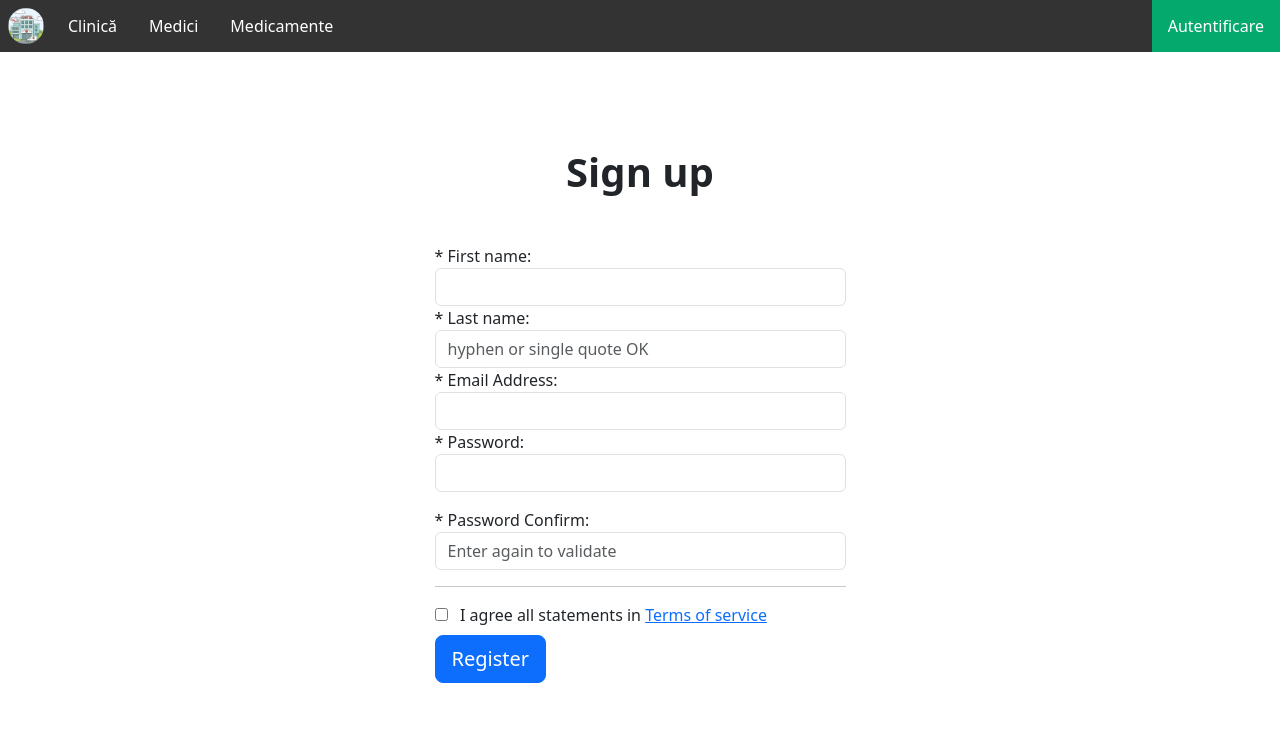
After one commit to deividhere/mase-clinica, a PHP site: page /register in a window 1280 px wide. The commit adds this page. Shown: the top 730 px of the page. Run offline with PHP 8.4, Linux system fonts and the light colour scheme.

Commit message:
added register page (not functional yet), fixed navbar, fixed login

```diff
--- a/www/home.php
+++ b/www/home.php
@@ -7,7 +7,7 @@
 
     <title>Clinică medicală</title>
 
-    <link rel="stylesheet" type="text/css" href=".style/style.css">
+    <link rel="stylesheet" type="text/css" href="./style/style.css">
     <link rel="icon" href="./assets/favicon/favicon.ico" type="image/x-icon">
 
     <!-- Bootstrap 5 CSS -->
@@ -65,6 +65,6 @@
 
     </div>
 
-    <script src=".script/script.js"></script>
+    <script src="./script/script.js"></script>
   </body>
 </html>
--- a/www/navbar.php
+++ b/www/navbar.php
@@ -4,61 +4,94 @@
         <meta name="viewport" content="width=device-width, initial-scale=1.0">
         <link rel="stylesheet" type="text/css" href="style/navbar.css">
 
+        <!-- Bootstrap 5 CSS -->
+        <link href="https://cdn.jsdelivr.net/npm/bootstrap@5.3.3/dist/css/bootstrap.min.css" rel="stylesheet" integrity="sha384-QWTKZyjpPEjISv5WaRU9OFeRpok6YctnYmDr5pNlyT2bRjXh0JMhjY6hW+ALEwIH" crossorigin="anonymous">
+
+        <!-- Bootstrap 5 JS -->
+        <script defer src="https://cdn.jsdelivr.net/npm/bootstrap@5.3.3/dist/js/bootstrap.bundle.min.js" integrity="sha384-YvpcrYf0tY3lHB60NNkmXc5s9fDVZLESaAA55NDzOxhy9GkcIdslK1eN7N6jIeHz" crossorigin="anonymous"></script>
+
         <!-- Font Awesome CSS -->
         <link rel="stylesheet" href="https://cdnjs.cloudflare.com/ajax/libs/font-awesome/4.7.0/css/font-awesome.min.css">
     </head>
     <body>
-        <div class="topnav" id="myTopnav">
-            <a href="home" class="nohover"><img src="assets/hospital.png" class="small"></a>
-            <a href="home" class="<?php if ($active == 1) {echo "active";}?>">Clinică</a>
-            <a href="medici" class="<?php if ($active == 2) {echo "active";}?>">Medici</a>
-            <a href="medicamente" class="<?php if ($active == 3) {echo "active";}?>">Medicamente</a>
+
         <?php
             session_start();
+        ?>
+
+        <!-- Navigation bar -->
+        <ul class="topnav" id="myTopnav">
+            <li><div class="px-2 px-auto" style="display: flex; align-items: center; height: 52px;"><img src="assets/hospital.png" class="small"></div></li>
+            <li><a href="home" class="<?php if ($active == 1) {echo "active";}?>">Clinică</a></li>
+            <li><a href="medici" class="<?php if ($active == 2) {echo "active";}?>">Medici</a></li>
+            <li><a href="medicamente" class="<?php if ($active == 3) {echo "active";}?>">Medicamente</a></li>
+            <li class="right">
+                <?php
                     if (isset($_SESSION['loggedin']) && $_SESSION['loggedin'] == true) {
                         echo "Welcome to the member's area, " . htmlspecialchars($_SESSION['username']) . "!";
                     }
                     else
                     {
-                echo "<a href=\"javascript:void(0);\" class=\"right";
-                if ($active == 9) {echo " active";};
-                echo "\"";
-                echo " onclick=\"document.getElementById('id01').style.display='none'\"";
-                echo ">Autentificare</a>";
+                ?>
+                    <button class="btn-navbar<?php if ($active == 9) {echo " active";};?>" data-bs-toggle="modal" data-bs-target="#myModal">
+                        Autentificare
+                    </button>
+                <?php
                     }
                 ?>
-
-            <a href="javascript:void(0);" class="icon" onclick="myFunction()">
+            </li>
+            <li class="icon">
+                <a href="javascript:void(0);"  onclick="toggleNavbar()">
                     <i class="fa fa-bars"></i>
                 </a>
+            </li>
+        </ul>
+
+        <!-- Modal -->
+        <div class="modal fade" id="myModal" role="dialog">
+            <div class="modal-dialog">
+
+            <!-- Modal content-->
+            <div class="modal-content">
+                <div class="modal-header" style="padding:35px 50px;">
+                    <h2 class="modal-title w-100 ms-4"><i class="fa fa-lock"></i> Login</h4>
+                    <button type="button" class="btn-close" data-bs-dismiss="modal"></button>
+                </div>
+                <div class="modal-body" style="padding:40px 50px;">
+                <form role="form">
+                    <div class="mb-3">
+                        <label for="username"><i class="fa fa-user"></i> E-mail</label>
+                        <input type="text" class="form-control" id="username" placeholder="Introduceți adresa de e-mail">
                     </div>
 
-        <div id="id01" class="modal">
-
-            <form class="modal-content animate" action="/action_page.php" method="post">
-                <div class="imgcontainer">
-                <span onclick="document.getElementById('id01').style.display='none'" class="close" title="Close Modal">&times;</span>
-                <img src="img_avatar2.png" alt="Avatar" class="avatar">
+                    <div class="mb-4">
+                        <label for="password"><i class="fa fa-eye"></i> Parolă</label>
+                        <input type="text" class="form-control" id="password" placeholder="Introduceți parola">
                     </div>
 
-                <div class="container">
-                <label for="uname"><b>Username</b></label>
-                <input type="text" placeholder="Enter Username" name="uname" required>
-
-                <label for="psw"><b>Password</b></label>
-                <input type="password" placeholder="Enter Password" name="psw" required>
-
-                <button type="submit">Login</button>
-                <label>
-                    <input type="checkbox" checked="checked" name="remember"> Remember me
-                </label>
+                    <div class="checkbox">
+                        <label><input type="checkbox" class="me-1" id="remember" autocomplete="off" checked>Ține minte sesiunea</label>
                     </div>
 
-                <div class="container" style="background-color:#f1f1f1">
-                <button type="button" onclick="document.getElementById('id01').style.display='none'" class="cancelbtn">Cancel</button>
-                <span class="psw">Forgot <a href="#">password?</a></span>
+                    <div class="mt-4">
+                        <button type="submit" class="btn btn-success btn-block" style="background-color: #5cb85c; border-color: #5cb85c;"><i class="fa fa-sign-in"></i> Autentificare</button>
                     </div>
+
                 </form>
+                </div>
+                <div class="modal-footer">
+                    <div class="row justify-content-between w-100">
+                        <div class="col-4">
+                            <button type="submit" class="btn btn-danger btn-default" data-bs-dismiss="modal"><i class="fa fa-window-close" aria-hidden="true"></i> Anulare</button>
+                        </div>
+                        <div class="col-sm-auto">
+                            <p class="text-end my-0">Nu sunteți membru?</p> <p p class="text-end"><a href="register">Înregistrare</a></p>
+                        </div>
+                    </div>
+                </div>
+            </div>
+
+            </div>
         </div>
 
         <script src="script/navbar.js"></script>
--- /dev/null
+++ b/www/register.php
@@ -0,0 +1,155 @@
+<!DOCTYPE html>
+<html lang="en">
+  <head>
+    <meta charset="UTF-8">
+    <meta name="viewport" content="width=device-width, initial-scale=1.0">
+    <meta http-equiv="X-UA-Compatible" content="ie=edge">
+
+    <title>Clinică medicală</title>
+
+    <link rel="stylesheet" type="text/css" href="./style/style.css">
+    <link rel="stylesheet" type="text/css" href="./style/register.css">
+    <link rel="icon" href="./assets/favicon/favicon.ico" type="image/x-icon">
+
+    <!-- Bootstrap 5 CSS -->
+    <link href="https://cdn.jsdelivr.net/npm/bootstrap@5.3.3/dist/css/bootstrap.min.css" rel="stylesheet" integrity="sha384-QWTKZyjpPEjISv5WaRU9OFeRpok6YctnYmDr5pNlyT2bRjXh0JMhjY6hW+ALEwIH" crossorigin="anonymous">
+
+    <!-- Bootstrap 5 JS -->
+    <script defer src="https://cdn.jsdelivr.net/npm/bootstrap@5.3.3/dist/js/bootstrap.bundle.min.js" integrity="sha384-YvpcrYf0tY3lHB60NNkmXc5s9fDVZLESaAA55NDzOxhy9GkcIdslK1eN7N6jIeHz" crossorigin="anonymous"></script>
+
+    <!-- Font Awesome CSS -->
+    <link rel="stylesheet" href="https://stackpath.bootstrapcdn.com/font-awesome/4.7.0/css/font-awesome.min.css" integrity="sha384-wvfXpqpZZVQGK6TAh5PVlGOfQNHSoD2xbE+QkPxCAFlNEevoEH3Sl0sibVcOQVnN" crossorigin="anonymous">
+
+  </head>
+  <body>
+    <?php
+    session_start();
+    $active = 9;
+    include 'navbar.php';
+    ?>
+
+    <div class="container mt-4">
+          <div class="card-body p-md-5">
+            <div class="row justify-content-center">
+              <div class="col-md-10 col-lg-6 col-xl-5 order-2 order-lg-1">
+
+                <p class="text-center h1 fw-bold mb-5 mx-1 mx-md-4 mt-4">Sign up</p>
+
+                <form action="" method="post" id="fileForm" role="form">
+
+                  <div class="form-group">
+                    <label for="firstname"><span class="req">* </span> First name: </label>
+                    <input class="form-control" type="text" name="firstname" id = "firstname" onkeyup = "Validate(this)" required />
+                    <div id="errFirst"></div>
+                  </div>
+
+                  <div class="form-group">
+                    <label for="lastname"><span class="req">* </span> Last name: </label>
+                    <input class="form-control" type="text" name="lastname" id = "lastname" onkeyup = "Validate(this)" placeholder="hyphen or single quote OK" required />
+                      <div id="errLast"></div>
+                  </div>
+
+                  <div class="form-group">
+                    <label for="email"><span class="req">* </span> Email Address: </label>
+                    <input class="form-control" required type="text" name="email" id = "email"  onchange="email_validate(this.value);" />
+                    <div class="status" id="status"></div>
+                  </div>
+
+                  <div class="form-group">
+                    <label for="pass1"><span class="req">* </span> Password: </label>
+                    <input required name="pass1" type="password" class="form-control inputpass" minlength="4" maxlength="16"  id="pass1" /> </p>
+
+                    <label for="pass2"><span class="req">* </span> Password Confirm: </label>
+                    <input required name="pass2" type="password" class="form-control inputpass" minlength="4" maxlength="16" placeholder="Enter again to validate"  id="pass2" onkeyup="checkPass(); return false;" />
+                    <span id="confirmMessage" class="confirmMessage"></span>
+                  </div>
+
+                  <div class="form-group">
+
+                      <?php //$date_entered = date('m/d/Y H:i:s'); ?>
+                      <input type="hidden" value="<?php //echo $date_entered; ?>" name="dateregistered">
+                      <input type="hidden" value="0" name="activate" />
+                      <hr>
+
+                      <input type="checkbox" required name="terms" onchange="this.setCustomValidity(validity.valueMissing ? 'Please indicate that you accept the Terms and Conditions' : '');" id="terms">
+                      <label for="terms">
+                        <!-- I agree with the <a href="terms.php" title="You may read our terms and conditions by clicking on this link">terms and conditions</a> for Registration. -->
+                        I agree all statements in <a href="#!">Terms of service</a>
+                      </label>
+
+                  </div>
+
+                  <div class="form-group mt-2 d-flex align-items-center">
+                    <!-- <input class="btn btn-success" type="submit" name="submit_reg" value="Register"> -->
+                    <button  type="button" data-mdb-button-init data-mdb-ripple-init class="btn btn-primary btn-lg" onclick="register_click()">Register</button>
+                  </div>
+
+                  </fieldset>
+                </form>
+
+                <!-- <form class="mx-1 mx-md-4">
+
+                  <div class="d-flex flex-row align-items-center mb-4">
+                    <i class="fa fa-user fa-lg me-3 fa-fw mt-4"></i>
+                    <div data-mdb-input-init class="form-outline flex-fill mb-0">
+                      <label class="form-label" for="name">Your Name</label>
+                      <input type="text" id="name" class="form-control" />
+                    </div>
+                  </div>
+
+                  <div class="d-flex flex-row align-items-center mb-4">
+                    <i class="fa fa-envelope fa-lg me-3 fa-fw mt-4"></i>
+                    <div data-mdb-input-init class="form-outline flex-fill mb-0">
+                      <label class="form-label" for="email">Your Email</label>
+                      <input type="email" id="email" class="form-control" />
+                    </div>
+                  </div>
+
+                  <div class="d-flex flex-row align-items-center mb-4">
+                    <i class="fa fa-eye fa-lg me-3 fa-fw mt-4"></i>
+                    <div data-mdb-input-init class="form-outline flex-fill mb-0">
+                      <label class="form-label" for="pass">Password</label>
+                      <input type="password" name="pass" id="pass" required="required" class="form-control" oninput="check_pass()"/>
+                      <i class="fa fa-eye" id="togglePassword"></i>
+                    </div>
+                  </div>
+
+                  <div class="d-flex flex-row align-items-center mb-5">
+                    <i class="fa fa-eye fa-lg me-3 fa-fw mt-4"></i>
+                    <div data-mdb-input-init class="form-outline flex-fill mb-0">
+                      <label class="form-label" for="pass2">Repeat your password</label>
+                      <input type="password" name="pass2" id="pass2" required="required" class="form-control" oninput="check_pass()"/>
+                    </div>
+                  </div>
+
+                  <div class="form-check d-flex justify-content-center mb-5">
+                    <input class="form-check-input me-2" type="checkbox" value="" id="agree" />
+                    <label class="form-check-label" for="agree">
+                      I agree all statements in <a href="#!">Terms of service</a>
+                    </label>
+                  </div>
+
+                  <div class="d-flex justify-content-center mx-4 mb-3 mb-lg-4">
+                    <button  type="button" data-mdb-button-init data-mdb-ripple-init class="btn btn-primary btn-lg">Register</button>
+                  </div>
+
+                </form> -->
+
+              </div>
+              <!-- <div class="col-md-10 col-lg-6 col-xl-7 d-flex align-items-center order-1 order-lg-2">
+
+                <img src="https://mdbcdn.b-cdn.net/img/Photos/new-templates/bootstrap-registration/draw1.webp"
+                  class="img-fluid" alt="Sample image">
+
+              </div> -->
+            </div>
+          </div>
+    </div>
+
+    <script src="./script/script.js"></script>
+    <script src="./script/register.js"></script>
+    <script type="text/javascript">
+      document.getElementById("terms").setCustomValidity("Please indicate that you accept the Terms and Conditions");
+    </script>
+  </body>
+</html>
--- a/www/style/navbar.css
+++ b/www/style/navbar.css
@@ -1,192 +1,117 @@
+:root {
+    --global-font-color: white;
+
+    --navbar-active-green: #04AA6D;
+    --navbar-background: #333;
+    --navbar-selected-not-active: #111;
+
+    --modal-green: #5cb85c;
+    --modal-footer: #f9f9f9;
+    --modal-font-color: white;
+}
+
 body {
     margin: 0;
     font-family: Arial, Helvetica, sans-serif;
 }
 
-.topnav {
+ul.topnav {
+    list-style-type: none;
+    margin: 0;
+    padding: 0;
     overflow: hidden;
-    background-color: #333;
-    position: -webkit-sticky; /* Safari */
-    position: sticky;
-    top: 0;
+    background-color: var(--navbar-background);
 }
 
-.topnav a {
-    float: left;
+ul.topnav li {float: left;}
+
+ul.topnav li a {
     display: block;
-    color: #f2f2f2;
+    color: var(--global-font-color);
     text-align: center;
     padding: 14px 16px;
     text-decoration: none;
-    font-size: 17px;
 }
 
-.topnav a:hover {
-    background-color: #ddd;
-    color: black;
-}
+ul.topnav li a:hover:not(.active) {background-color: var(--navbar-selected-not-active);}
 
-.topnav a.active {
-    background-color: #04AA6D;
-    color: white;
-}
+ul.topnav li a.active {background-color: var(--navbar-active-green);}
 
-.topnav a.right {
-    float: right;
-}
+ul.topnav li.right {float: right;}
 
-.topnav .icon {
+ul.topnav li.icon {
     display: none;
 }
 
+.btn-navbar {
+    background: none;
+    padding: 0;
+    border: none;
+    display: block;
+    color: var(--global-font-color);
+    text-align: center;
+    padding: 14px 16px;
+    text-decoration: none;
+    border: 0;
+    width: 100%;
+}
+
+.btn-navbar:hover:not(.active) {
+    background-color: var(--navbar-selected-not-active);
+}
+
+.btn-navbar.active {background-color: var(--navbar-active-green);}
+
 @media screen and (max-width: 600px) {
-    .topnav a:not(:first-child) {display: none;}
-    .topnav a.icon {
+    ul.topnav li:not(:first-child) {display: none;}
+    ul.topnav li.icon {
       float: right;
       display: block;
     }
 }
 
 @media screen and (max-width: 600px) {
-    .topnav.responsive {position: relative;}
-    .topnav.responsive .icon {
+    ul.topnav.responsive {position: relative;}
+    ul.topnav.responsive li.icon {
       position: absolute;
       right: 0;
       top: 0;
     }
-    .topnav.responsive a {
+
+    ul.topnav.responsive li {
       float: none;
       display: block;
       text-align: left;
     }
+
+    ul.topnav.responsive li.right {
+        float: none;
+    }
+
+    .btn-navbar {
+        margin: auto;
+    }
 }
 
 img.small {
-    width: 24px;
-    height: 24px;
+    width: 36px;
+    height: 36px;
+    border-radius: 50%;
+    display: block;
+    margin: 0 auto;
 }
 
-.nohover {
-    pointer-events: none;
+.modal-header, h4 {
+    background-color: var(--modal-green);
+    color:var(--modal-font-color) !important;
+    text-align: center;
+    font-size: 30px;
 }
 
-body {font-family: Arial, Helvetica, sans-serif;}
-
-/* Full-width input fields */
-input[type=text], input[type=password] {
-  width: 100%;
-  padding: 12px 20px;
-  margin: 8px 0;
-  display: inline-block;
-  border: 1px solid #ccc;
-  box-sizing: border-box;
+.btn-close {
+    font-size: 16px;
 }
 
-/* Set a style for all buttons */
-button {
-  background-color: #04AA6D;
-  color: white;
-  padding: 14px 20px;
-  margin: 8px 0;
-  border: none;
-  cursor: pointer;
-  width: 100%;
+.modal-footer {
+    background-color: var(--modal-footer);
 }
-
-button:hover {
-  opacity: 0.8;
-}
-
-/* Extra styles for the cancel button */
-.cancelbtn {
-  width: auto;
-  padding: 10px 18px;
-  background-color: #f44336;
-}
-
-/* Center the image and position the close button */
-.imgcontainer {
-  text-align: center;
-  margin: 24px 0 12px 0;
-  position: relative;
-}
-
-img.avatar {
-  width: 40%;
-  border-radius: 50%;
-}
-
-.container {
-  padding: 16px;
-}
-
-span.psw {
-  float: right;
-  padding-top: 16px;
-}
-
-/* The Modal (background) */
-.modal {
-  display: none; /* Hidden by default */
-  position: fixed; /* Stay in place */
-  z-index: 1; /* Sit on top */
-  left: 0;
-  top: 0;
-  width: 100%; /* Full width */
-  height: 100%; /* Full height */
-  overflow: auto; /* Enable scroll if needed */
-  background-color: rgb(0,0,0); /* Fallback color */
-  background-color: rgba(0,0,0,0.4); /* Black w/ opacity */
-  padding-top: 60px;
-}
-
-/* Modal Content/Box */
-.modal-content {
-  background-color: #fefefe;
-  margin: 5% auto 15% auto; /* 5% from the top, 15% from the bottom and centered */
-  border: 1px solid #888;
-  width: 80%; /* Could be more or less, depending on screen size */
-}
-
-/* The Close Button (x) */
-.close {
-  position: absolute;
-  right: 25px;
-  top: 0;
-  color: #000;
-  font-size: 35px;
-  font-weight: bold;
-}
-
-.close:hover,
-.close:focus {
-  color: red;
-  cursor: pointer;
-}
-
-/* Add Zoom Animation */
-.animate {
-  -webkit-animation: animatezoom 0.6s;
-  animation: animatezoom 0.6s
-}
-
-@-webkit-keyframes animatezoom {
-  from {-webkit-transform: scale(0)}
-  to {-webkit-transform: scale(1)}
-}
-
-@keyframes animatezoom {
-  from {transform: scale(0)}
-  to {transform: scale(1)}
-}
-
-/* Change styles for span and cancel button on extra small screens */
-@media screen and (max-width: 300px) {
-  span.psw {
-     display: block;
-     float: none;
-  }
-  .cancelbtn {
-     width: 100%;
-  }
-}
--- /dev/null
+++ b/www/style/register.css
@@ -0,0 +1,10 @@
+
+legend {
+   color: #678;
+}
+.form-control {
+    width: 95%;
+}
+label small {
+    color: #678 !important;
+}
```
Also changed, not shown: www/login.php (deleted, +0 -36 lines), www/script/navbar.js (+1 -11 lines), www/script/register.js (added, +89 -0 lines), www/assets/hospital.png. Lines whose indentation alone changed are shown as unchanged.
